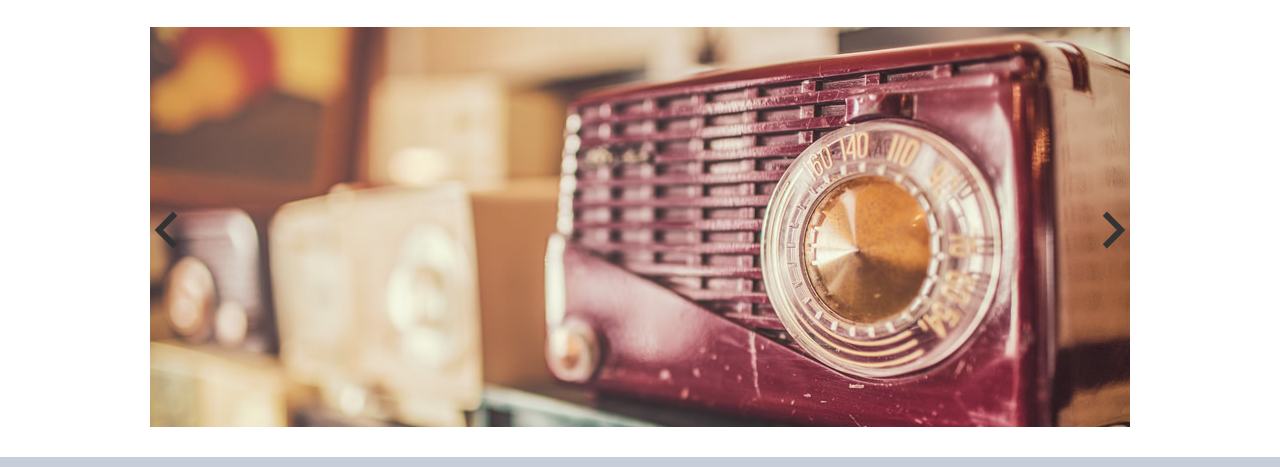
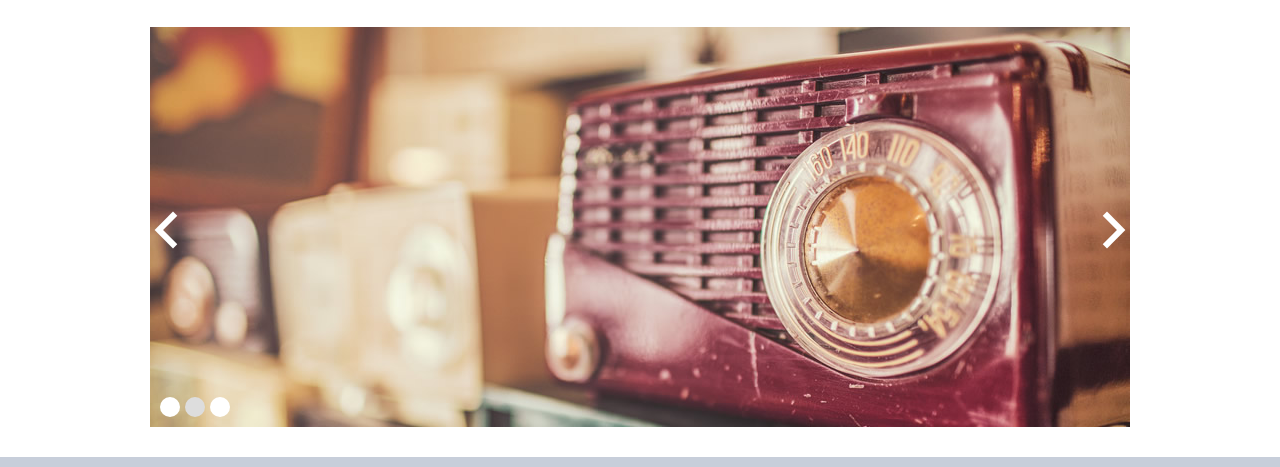
Before and after one commit to guiliredu/Simple-JS-Slider, a plain HTML site: page demo/index.html in a window 1280 px wide. Shown: the part 93-560 px from the top of the page. Drawn offline with nearby package versions, Linux system fonts and the light colour scheme.

Commit message:
Navigation with bullets added

```diff
--- a/demo/assets/css/style.css
+++ b/demo/assets/css/style.css
@@ -24,8 +24,12 @@ header #logo { float:left; font-size:30px; color:#FFF; font-family: 'Oswald', Ar
 
 .slider { float:left; width:980px; height:400px; position:relative;}
 .slider .slide { position:absolute; top:0px; left:0px; width:100%; height:400px; background-position:0px 0px; background-repeat:no-repeat;}
-.slider .btn-nav-right { position:absolute; width:20px; height:20px; top:50%; right:10px; margin:-10px 0px 0px 0px; border-top:6px #333 solid; border-right:6px #333 solid; transform:rotate(45deg); cursor:pointer;}
-.slider .btn-nav-left { position:absolute; width:20px; height:20px; top:50%; left:10px; margin:-10px 0px 0px 0px; border-top:6px #333 solid; border-left:6px #333 solid; transform:rotate(-45deg); cursor:pointer;}
+.slider .btn-nav-right { position:absolute; width:20px; height:20px; top:50%; right:10px; margin:-10px 0px 0px 0px; border-top:6px #FFF solid; border-right:6px #FFF solid; transform:rotate(45deg); cursor:pointer;}
+.slider .btn-nav-left { position:absolute; width:20px; height:20px; top:50%; left:10px; margin:-10px 0px 0px 0px; border-top:6px #FFF solid; border-left:6px #FFF solid; transform:rotate(-45deg); cursor:pointer;}
+
+.slider .bullets { position:absolute; bottom:10px; left:10px; }
+.slider .bullets .bullet { float:left; width:20px; height:20px; margin-right:5px; background-color:#FFF; border-radius:50%; cursor:pointer;}
+.slider .bullets .bullet.active, .slider .bullets .bullet:hover { background-color:#DDD; }
 
 /* FOOTER */
 
--- a/demo/index.html
+++ b/demo/index.html
@@ -25,6 +25,8 @@
 
 				<span class="btn-nav-right js-slide-nav-next"></span>
 				<span class="btn-nav-left js-slide-nav-prev"></span>
+
+				<div class="bullets js-slide-bullets"></div>
 			</div>
 		</div>
 	</div>
--- a/src/simple-slider.js
+++ b/src/simple-slider.js
@@ -14,16 +14,31 @@
 		if(config.slideDelay){ this.slideDelay = config.slideDelay; }
 		if(config.navPrevElement){ this.navPrevElement = config.navPrevElement; }
 		if(config.navNextElement){ this.navNextElement = config.navNextElement; }
+		if(config.bulletsElement){ this.bulletsElement = config.bulletsElement; }
 		this.totalElements = document.getElementsByClassName(this.slideElement).length;
 
-		// Add classes to the slides
+		// Get all the slide
 		var slides = document.getElementsByClassName(this.slideElement);
 
+		// Add the required classes to the slides
 		for (var i = 0; i < slides.length; i++) {
 		    slides[i].className = slides[i].className+' '+this.slideElement+'-'+(i+1);
 		    if(i > 0){
 		    	slides[i].style.display = 'none';
 		    }
+		}
+
+		// Create the bullets if the element exists
+		if(document.getElementsByClassName(this.bulletsElement).length > 0){
+
+			var bullets = document.getElementsByClassName(this.bulletsElement)[0];
+
+			for (var i = 0; i < slides.length; i++) {
+			    var bullet = document.createElement('span');
+			    bullet.className = 'bullet';
+			    bullet.setAttribute('data-id', i+1);
+			    bullets.appendChild(bullet);
+			}
 		}
 
 	}
@@ -32,6 +47,7 @@
 	simpleSlider.prototype.slideElement = 'js-slide';
 	simpleSlider.prototype.navPrevElement = 'js-slide-nav-prev';
 	simpleSlider.prototype.navNextElement = 'js-slide-nav-next';
+	simpleSlider.prototype.bulletsElement = 'js-slide-bullets';
 	simpleSlider.prototype.totalElements = 0;
 	simpleSlider.prototype.slideDelay = 1000;
 	simpleSlider.prototype.slide = 1;
@@ -47,7 +63,7 @@
 			self.slideNavNext(self);
 		}, this.slideDelay);
 
-		// create click events in the nav buttons
+		// add click events in the nav buttons
 		if(document.getElementsByClassName(this.navNextElement).length > 0){
 			var navNext = document.getElementsByClassName(this.navNextElement)[0];
 			navNext.addEventListener("click", function(){
@@ -59,6 +75,19 @@
 			navPrev.addEventListener("click", function(){
 				self.slideNavPrev(self)
 			});
+		}
+
+		// add click event in the bullets
+		if(document.getElementsByClassName(this.bulletsElement).length > 0){
+			var bullets = document.getElementsByClassName(this.bulletsElement)[0].childNodes;
+			for (var i = 0; i < bullets.length; i++) {
+
+			    bullets[i].addEventListener("click", function(){
+			    	var item = this.getAttribute('data-id');
+			    	self.slideChange(item);
+			    });
+			}
+
 		}
 	}
 
@@ -86,12 +115,15 @@
 
 	simpleSlider.prototype.slideChange = function(newSlide){
 		var slides = document.getElementsByClassName(this.slideElement);
+		var bullets = document.getElementsByClassName(this.bulletsElement)[0].childNodes;
 
 		for (var i = 0; i < slides.length; i++) {
 		    slides[i].style.display = 'none';
+		    bullets[i].className = 'bullet';
 		}
 
 		document.getElementsByClassName(this.slideElement+'-'+newSlide)[0].style.display = 'block';
+		bullets[newSlide-1].className = 'bullet active';
 	}
 
 
```
Also changed, not shown: README.md, src/simple-slider.min.js.
